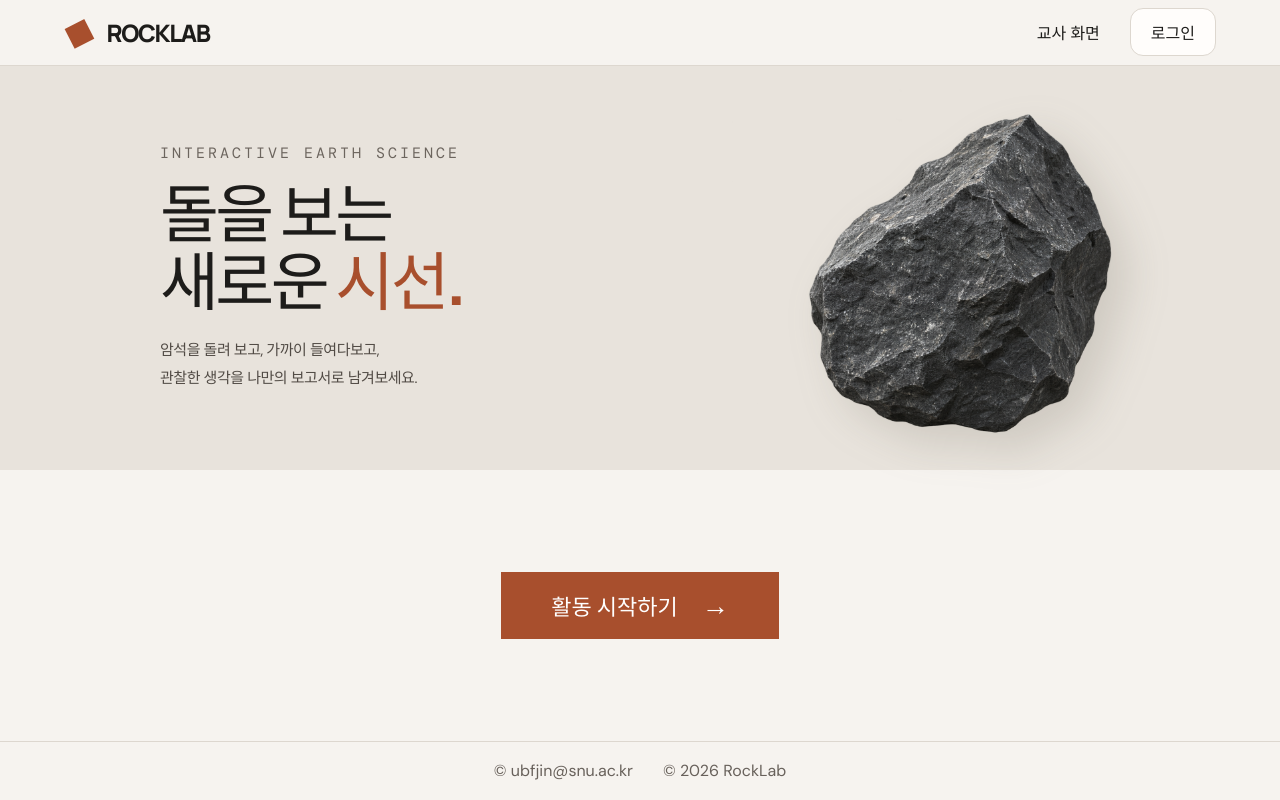
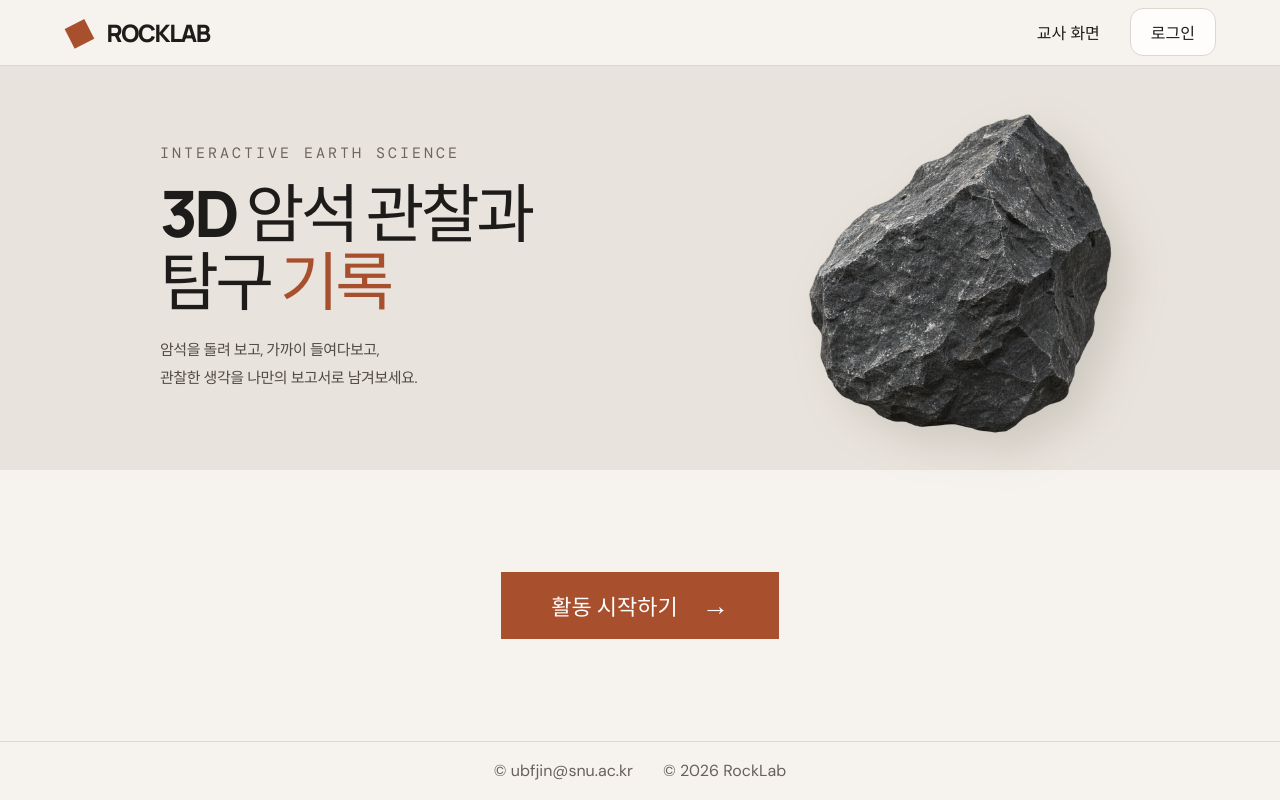
Before and after one commit to ubfjin/3Drock, a React (Vite) app: page / in a window 1280 px wide. Built offline with nearby package versions, Linux system fonts and the light colour scheme; no server answers.

Commit message:
Clarify landing headline for 3D rock observation

```diff
--- a/src/App.jsx
+++ b/src/App.jsx
@@ -9,7 +9,7 @@ function Logo() { return <span className="logo"><span className="logo-stone">◆
 function Landing({ identity, busy, error, onStudent, onTeacher, onStart, teacherOpen }) {
   const [code, setCode] = useState('');
   return <main className="landing">
-    <section className="landing-hero"><div className="landing-hero-inner"><div className="landing-copy"><div className="overline">INTERACTIVE EARTH SCIENCE</div><h1>돌을 보는<br />새로운 <em>시선.</em></h1><p>암석을 돌려 보고, 가까이 들여다보고,<br />관찰한 생각을 나만의 보고서로 남겨보세요.</p></div><div className="landing-art"><img src="/rock-hero.png" alt="어두운 회색 암석 시료" /></div></div></section>
+    <section className="landing-hero"><div className="landing-hero-inner"><div className="landing-copy"><div className="overline">INTERACTIVE EARTH SCIENCE</div><h1>3D 암석 관찰과<br />탐구 <em>기록</em></h1><p>암석을 돌려 보고, 가까이 들여다보고,<br />관찰한 생각을 나만의 보고서로 남겨보세요.</p></div><div className="landing-art"><img src="/rock-hero.png" alt="어두운 회색 암석 시료" /></div></div></section>
     <section className="landing-entry"><button className="primary-button" disabled={busy} onClick={identity ? onStart : onStudent}>{identity?.role === 'teacher' ? '교사 대시보드 열기' : '활동 시작하기'} <span>→</span></button>
       {teacherOpen && !identity && <form className="teacher-login" onSubmit={(e) => { e.preventDefault(); onTeacher(code); }}><label htmlFor="teacher-code">교사 접근 코드</label><div><input id="teacher-code" type="password" value={code} onChange={(e) => setCode(e.target.value)} placeholder="접근 코드를 입력하세요" autoComplete="off" disabled={busy} /><button type="submit" disabled={busy || !code.trim()}>입장 →</button></div></form>}
       {error && <p className="notice error" role="alert">{error}</p>}{demoMode && <p className="demo-note">미리보기 모드 · 작성 내용은 이 브라우저에만 저장됩니다.</p>}</section>
```
